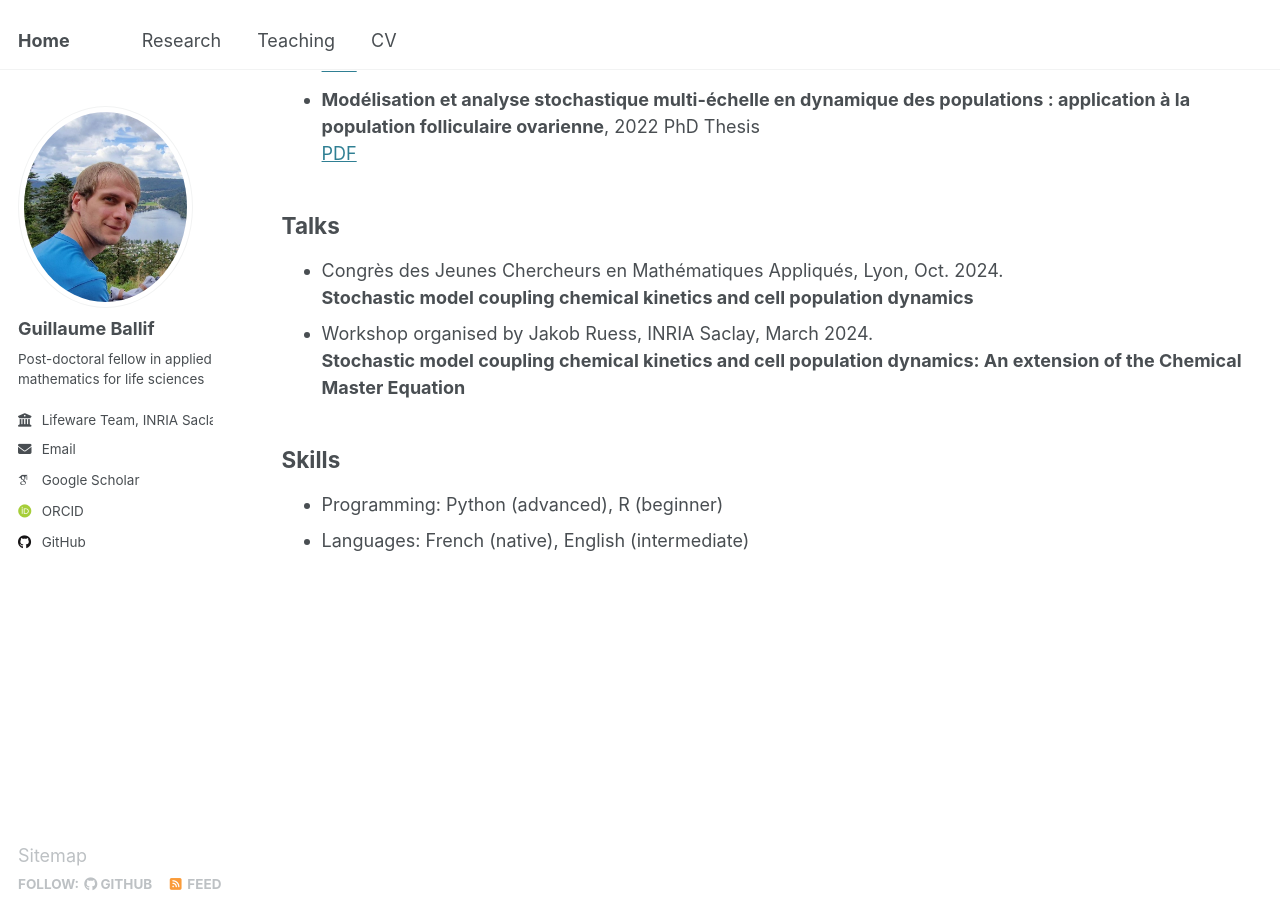
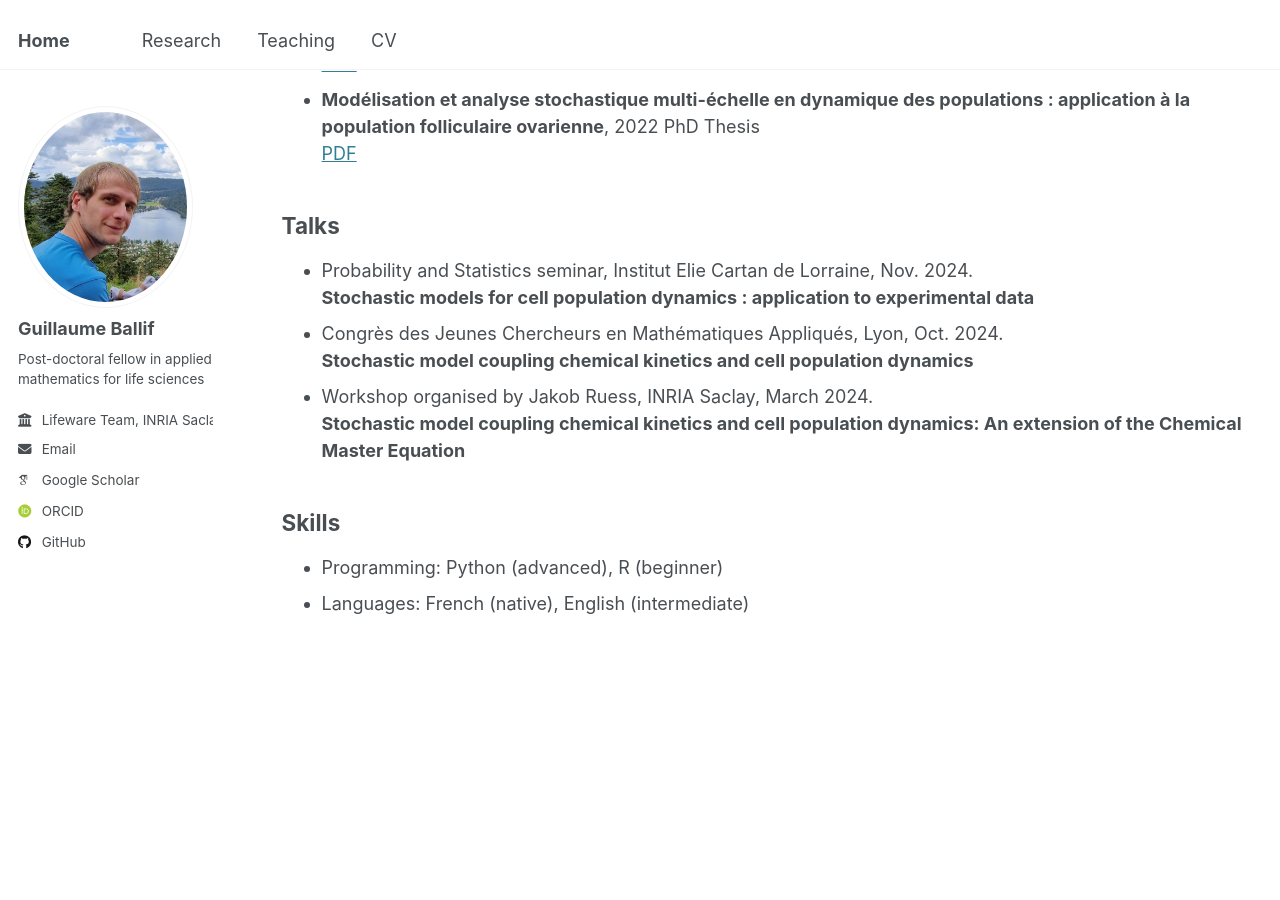
Before and after one commit to guillaumeballif/guillaumeballif.github.io, a Jekyll site: the page built from _pages/cv.md, in a window 1280 px wide and 900 px high, scrolled down 948 px. Built offline with Jekyll 4.4.1, drawn with Linux system fonts in a browser that asks for light colours; some web fonts are replaced.

Commit message:
Update cv.md

```diff
--- a/_pages/cv.md
+++ b/_pages/cv.md
@@ -41,6 +41,8 @@ redirect_from:
 
 ## Talks
 
+* Probability and Statistics seminar, Institut Elie Cartan de Lorraine, Nov. 2024.\
+  **Stochastic models for cell population dynamics : application to experimental data**
 * Congrès des Jeunes Chercheurs en Mathématiques Appliqués, Lyon, Oct. 2024.\
   **Stochastic model coupling chemical kinetics and cell population dynamics**
 * Workshop organised by Jakob Ruess, INRIA Saclay, March 2024.\
```
